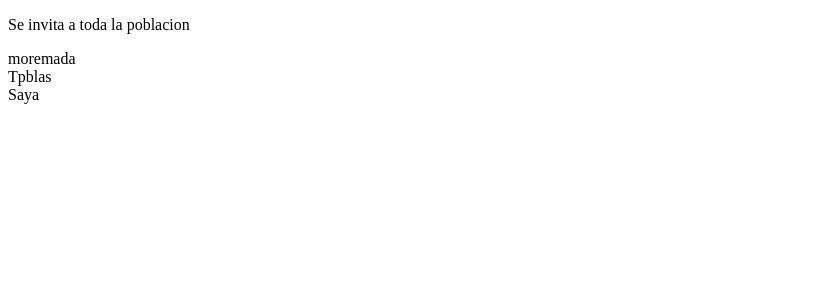
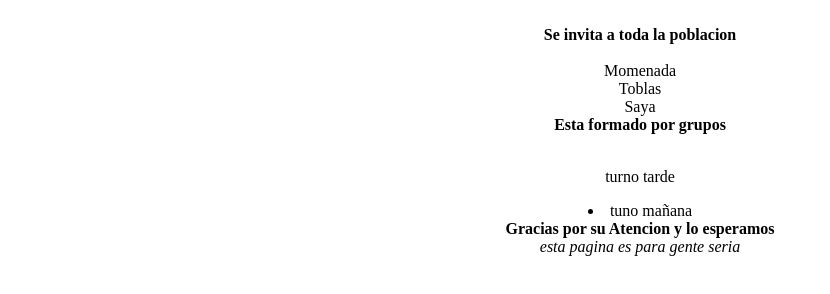
Before and after one commit to samuel-amador/primer-sistema, a plain HTML site: page index.html in a window 1280 px wide. Shown: the whole page, without its empty margins (0-830 px from the left). Drawn offline with Linux system fonts and the light colour scheme.

Commit message:
Update index.html

```diff
--- a/index.html
+++ b/index.html
@@ -1,31 +1,48 @@
-
 <!DOCTYPE html>
 <html lang="es">
 
 <head>
     <meta charset="UTF-8">
     <meta name="viewport" content="width=device-width, initial-scale=1.0">
-    <title>Academia de musica del sur </title>
+    <title>Academia de musica del sur</title>
+
+    <style>
+        body {
+            text-align: center;
+        }
+    </style>
 </head>
 
 <body>
 
     <header>
-        <p>Se invita a toda la poblacion </p>
-
+        <br>
+       <strong>Se invita a toda la poblacion</strong>
+<br>
         <nav>
-     moremada
+            <br>
+            Momenada
         </nav>
     </header>
 
     <main>
-        Tpblas
+        Toblas
     </main>
 
     <footer>
-     Saya
+        Saya
     </footer>
-
+  <footer>
+       <B> Esta formado por grupos</B>
+    </footer>
+    <br>
+    <TAble></TAble>
+    <p>turno tarde</p>
+    <li>tuno mañana</li>
+    </TAble>
+    <b>Gracias por su Atencion y lo esperamos</b>
+    <br>
+    <i> esta pagina es para gente seria</i>
 </body>
 
 </html>
```
